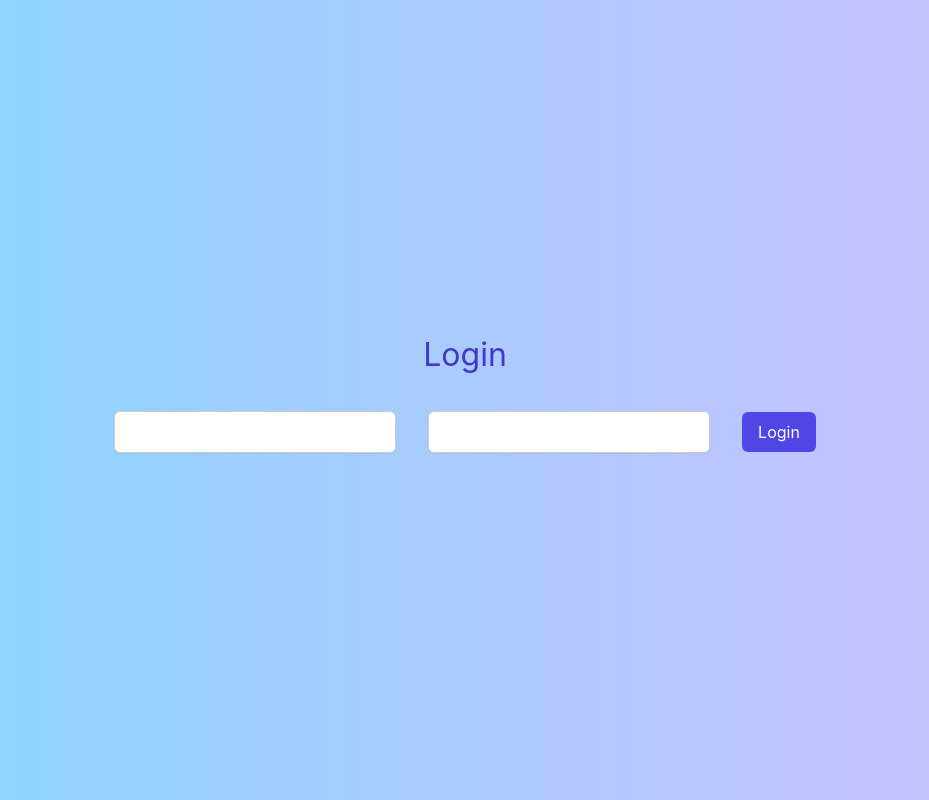
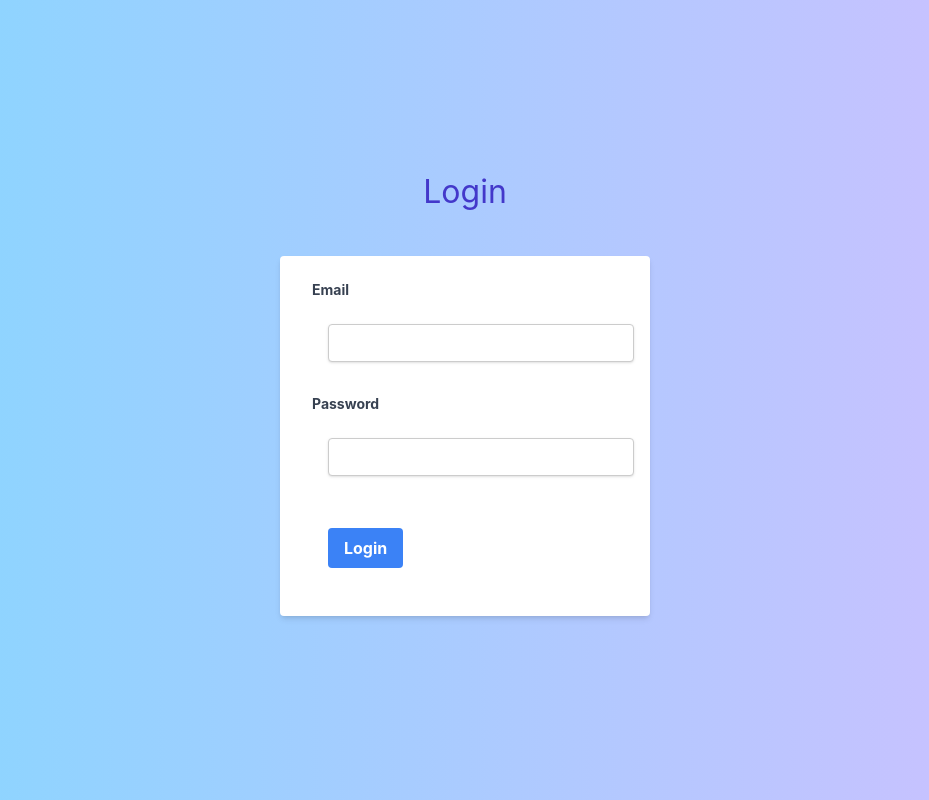
Before and after one commit to chris251190/finflow, a Next.js app: page /login in a window 1280 px wide. Shown: the whole page, without its empty margins (175-1104 px from the left). Built offline with nearby package versions, Linux system fonts and the light colour scheme.

Commit message:
add styles

```diff
--- a/components/LoginForm.tsx
+++ b/components/LoginForm.tsx
@@ -29,22 +29,36 @@ const LoginForm: React.FC<LoginFormProps> = () => {
   };
 
   return (
-    <form onSubmit={handleSubmit}>
+    <form onSubmit={handleSubmit} className="max-w-md mx-auto mt-10 bg-white shadow-md rounded px-8 pt-6 pb-8 mb-4">
+      <div className="mb-4">
+        <label htmlFor="email" className="block text-gray-700 text-sm font-bold mb-2">Email</label>
         <input
+          id="email"
           type="email"
           name="email"
           value={email}
           onChange={(e) => setEmail(e.target.value)}
           required
+          className="shadow appearance-none border rounded w-full py-2 px-3 text-gray-700 leading-tight focus:outline-none focus:shadow-outline"
         />
+      </div>
+      <div className="mb-6">
+        <label htmlFor="password" className="block text-gray-700 text-sm font-bold mb-2">Password</label>
         <input
+          id="password"
           type="password"
           name="password"
           value={password}
           onChange={(e) => setPassword(e.target.value)}
           required
+          className="shadow appearance-none border rounded w-full py-2 px-3 text-gray-700 mb-3 leading-tight focus:outline-none focus:shadow-outline"
         />
-      <button type="submit">Login</button>
+      </div>
+      <div className="flex items-center justify-between">
+        <button type="submit" className="bg-blue-500 hover:bg-blue-700 text-white font-bold py-2 px-4 rounded focus:outline-none focus:shadow-outline">
+          Login
+        </button>
+      </div>
     </form>
   );
 };
--- a/components/RegisterForm.tsx
+++ b/components/RegisterForm.tsx
@@ -40,13 +40,14 @@ const RegisterForm: React.FC<RegisterFormProps> = () => {
   };
 
   return (
-    <form onSubmit={handleSubmit}>
+    <form onSubmit={handleSubmit} className="flex flex-col gap-4 p-4 max-w-md mx-auto my-8 shadow-lg rounded-lg">
       <input
         type="email"
         name="email"
         value={email}
         onChange={(e) => setEmail(e.target.value)}
         required
+        className="p-2 border-2 border-gray-200 rounded-md focus:outline-none focus:border-blue-500"
       />
       <input
         type="password"
@@ -54,8 +55,9 @@ const RegisterForm: React.FC<RegisterFormProps> = () => {
         value={password}
         onChange={(e) => setPassword(e.target.value)}
         required
+        className="p-2 border-2 border-gray-200 rounded-md focus:outline-none focus:border-blue-500"
       />
-      <button type="submit">Register</button>
+      <button type="submit" className="bg-blue-500 text-white p-2 rounded-md hover:bg-blue-600">Register</button>
     </form>
   );
 };
```
Lines whose indentation alone changed are shown as unchanged.
